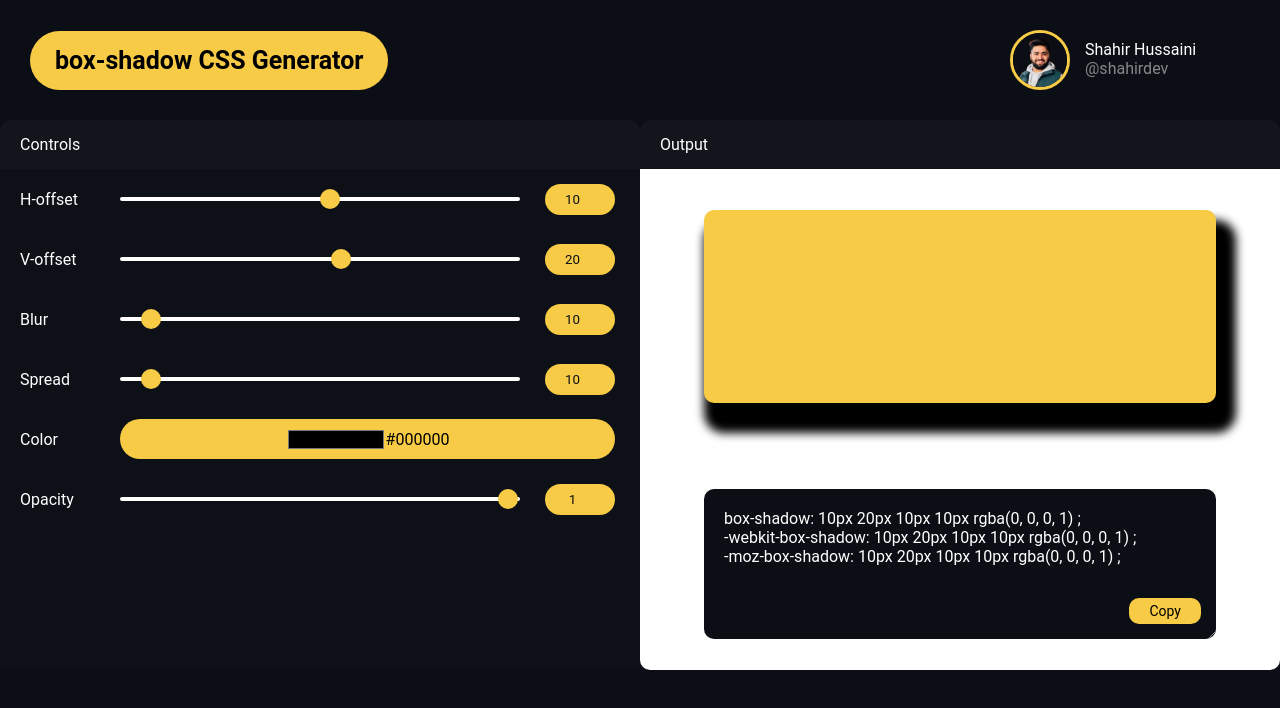
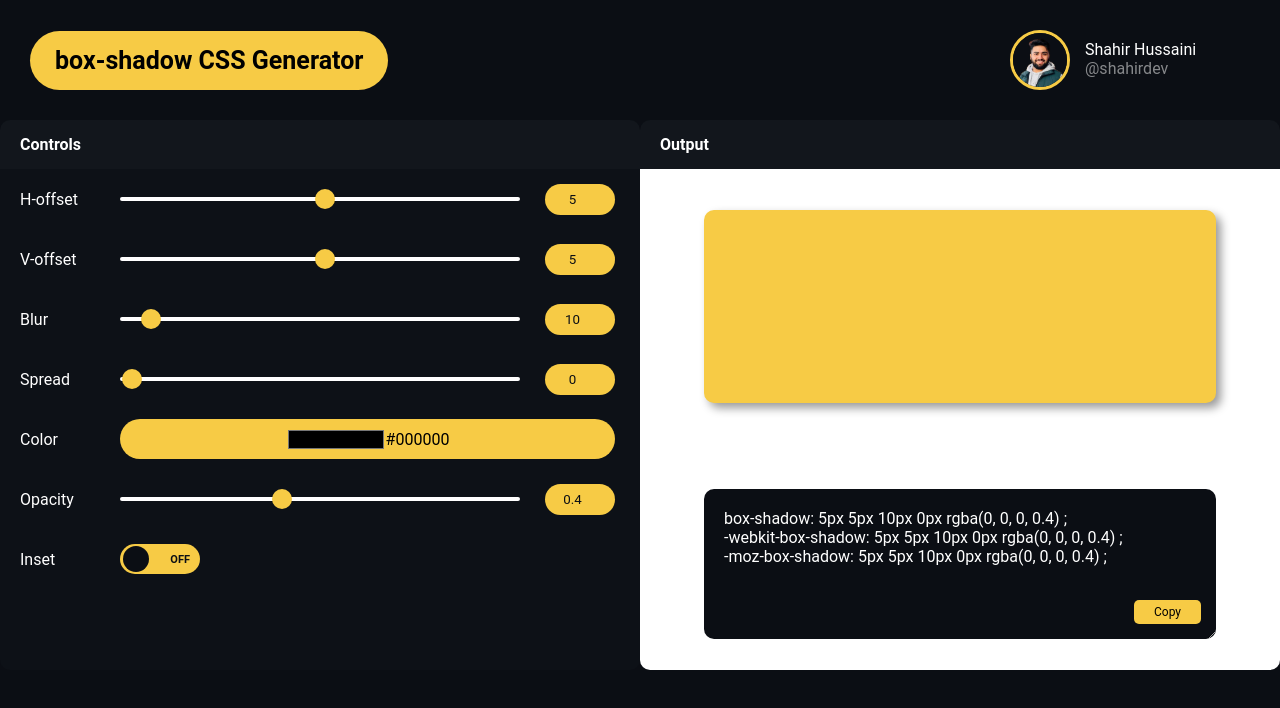
Before and after one commit to ShahirHossaini/css-shadow-generator, a React (Create React App) app: page / in a window 1280 px wide. Shown: the top 708 px of the page. Built offline with nearby package versions, Linux system fonts and the light colour scheme.

Commit message:
inset properties added

```diff
--- a/src/App.css
+++ b/src/App.css
@@ -119,14 +119,19 @@ body {
   width: 100%;
 
   background: #282c312f;
+
+  user-select: none;
 }
 
 .main-frame-title p {
   color: var(--white);
 
   padding: 15px 20px;
+
+  font-weight: bold;
 }
 
+.checkbox-input,
 .color-input,
 .range-input {
   height: 60px;
@@ -135,6 +140,7 @@ body {
   display: flex;
 }
 
+.checkbox-input .label,
 .color-input .label,
 .range-input .label {
   height: 100%;
@@ -150,6 +156,7 @@ body {
   min-width: 120px;
 }
 
+.checkbox-input .checkbox,
 .color-input .color,
 .range-input .range {
   height: 100%;
@@ -314,9 +321,9 @@ body {
   margin: 15px;
   padding: 5px 20px;
 
-  font-size: 14px;
+  font-size: 12px;
 
-  border-radius: 10px;
+  border-radius: 5px;
   border: none;
   outline: none;
 
@@ -326,3 +333,65 @@ body {
 .code-container .code button:active {
   opacity: 0.9;
 }
+
+.checkbox-input .checkbox {
+  justify-content: flex-start;
+}
+
+input[type="checkbox"] {
+  display: none;
+}
+
+input[type="checkbox"] + label {
+  width: 80px;
+  height: 30px;
+
+  background: var(--primary-color);
+
+  border-radius: 15px;
+
+  cursor: pointer;
+
+  overflow: hidden;
+
+  position: relative;
+}
+
+input[type="checkbox"] + label p {
+  font-size: 11px;
+
+  width: 100%;
+  height: 100%;
+
+  display: flex;
+
+  justify-content: space-between;
+  align-items: center;
+
+  padding: 10px;
+
+  color: var(--black);
+
+  user-select: none;
+}
+
+input[type="checkbox"] + label::before {
+  content: "";
+
+  height: 26px;
+  width: 26px;
+
+  background: var(--black);
+
+  position: absolute;
+
+  border-radius: 50%;
+
+  margin: 2px 3px;
+
+  transition: 0.3s ease-in-out;
+}
+
+input[type="checkbox"]:checked + label::before {
+  transform: translate(47px);
+}
--- a/src/App.phone.css
+++ b/src/App.phone.css
@@ -45,9 +45,4 @@
   .main-frame-output {
     height: 500px;
   }
-
-  .color-input .label,
-  .range-input .label {
-    min-width: 100px;
-  }
 }
--- a/src/components/Body.jsx
+++ b/src/components/Body.jsx
@@ -4,20 +4,24 @@ import Output from "./Output";
 
 class Body extends Component {
   state = {
-    HOffSet: 10,
-    VOffSet: 20,
+    HOffSet: 5,
+    VOffSet: 5,
     Blur: 10,
-    Spread: 10,
-    Opacity: 1,
+    Spread: 0,
+    Opacity: 0.4,
     Color: "#000000",
-    Inset: false,
+    Inset: "",
   };
 
   handleCssProps = ({ target }) => {
     const { name, value } = target;
     const { state } = this;
 
-    state[name] = value;
+    if (target.type == "checkbox") {
+      state[name] = target.checked ? "inset" : "";
+    } else {
+      state[name] = value;
+    }
 
     this.setState({ state });
   };
--- a/src/components/Controls.jsx
+++ b/src/components/Controls.jsx
@@ -1,6 +1,7 @@
 import React from "react";
 import ColorInput from "./ColorInput";
 import RangeInput from "./RangeInput";
+import ToggleInput from "./toggleInput";
 
 const Controls = ({ code, onChange }) => {
   return (
@@ -55,6 +56,12 @@ const Controls = ({ code, onChange }) => {
             min={0}
             steps={0.01}
           />
+          <ToggleInput
+            label={"Inset"}
+            name={"Inset"}
+            value={code}
+            onChange={onChange}
+          />
         </div>
       </div>
     </aside>
--- a/src/components/Output.jsx
+++ b/src/components/Output.jsx
@@ -20,12 +20,13 @@ const Output = (props) => {
   };
 
   const getCode = () => {
-    const { HOffSet, VOffSet, Blur, Spread, Color, Opacity } = props.code;
+    const { HOffSet, VOffSet, Blur, Spread, Color, Opacity, Inset } =
+      props.code;
 
     return `${HOffSet}px ${VOffSet}px ${Blur}px ${Spread}px ${hexToRgba(
       Color,
       Opacity
-    )} `;
+    )} ${Inset}`;
   };
 
   return (
--- /dev/null
+++ b/src/components/toggleInput.jsx
@@ -0,0 +1,25 @@
+import React from "react";
+
+const ToggleInput = ({ label, name, onChange }) => {
+  return (
+    <div className="checkbox-input">
+      <label className="label">{label}</label>
+      <div className="checkbox">
+        <input
+          type="checkbox"
+          name={name}
+          id={name}
+          value="inset"
+          onChange={(e) => onChange(e)}
+        />
+        <label className="toggle-button" htmlFor={name}>
+          <p>
+            <b>ON</b> <b>OFF</b>
+          </p>
+        </label>
+      </div>
+    </div>
+  );
+};
+
+export default ToggleInput;
```
